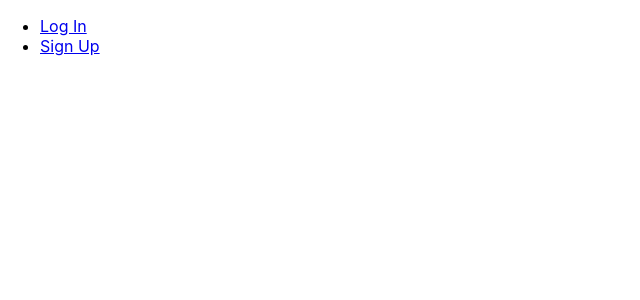
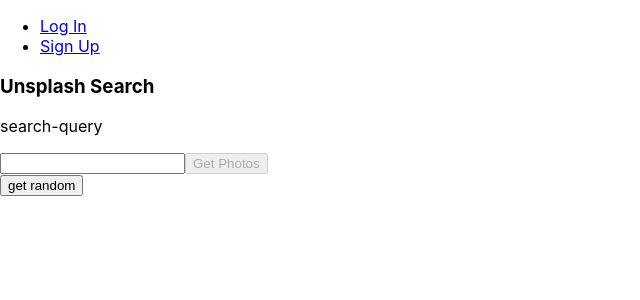
Before and after one commit to treymeetsworld/xplor-app, a React (Create React App) app: page /search in a window 1280 px wide. Shown: the top 300 px of the page, without its empty margins (0-640 px from the left). Built offline with nearby package versions, Linux system fonts and the light colour scheme.

Commit message:
unsplash setup

```diff
--- a/package.json
+++ b/package.json
@@ -7,6 +7,7 @@
     "@testing-library/jest-dom": "^5.14.1",
     "@testing-library/react": "^11.2.7",
     "@testing-library/user-event": "^12.8.3",
+    "axios": "^0.24.0",
     "bcrypt": "^5.0.1",
     "cors": "^2.8.5",
     "dotenv": "^10.0.0",
@@ -14,11 +15,13 @@
     "jsonwebtoken": "^8.5.1",
     "mongoose": "^6.0.13",
     "morgan": "^1.10.0",
+    "node-fetch": "^3.1.0",
     "node-sass": "^6.0.1",
     "react": "^17.0.2",
     "react-dom": "^17.0.2",
     "react-router-dom": "^6.0.2",
     "react-scripts": "^4.0.3",
+    "unsplash-js": "^7.0.15",
     "web-vitals": "^1.1.2"
   },
   "scripts": {
--- a/src/pages/App/App.jsx
+++ b/src/pages/App/App.jsx
@@ -6,6 +6,7 @@ import Login from '../Login/Login'
 import Landing from '../Landing/Landing'
 import Users from '../Users/Users'
 import Profile from '../Profile/Profile'
+import Unsplash from '../Unsplash/Unsplash'
 import * as authService from '../../services/authService'
 import TripForm from '../../components/TripForm/TripForm'
 import { createTrip, getTrips, deleteTrip, updateTrip} from '../../services/tripService'
@@ -40,6 +41,7 @@ const App = () => {
 				<Route path='/users' element={user ? <Users /> : <Navigate to='/login' />} />
 				<Route path='/profile' element={user ? <Profile/> : <Navigate to='/signup' />} />
 				<Route path='/addTrip' element={<TripForm  handleCreateTrip={handleCreateTrip} />} />
+				<Route path='/search' element={<Unsplash />} />
 			</Routes>
 		</>
 	);
--- a/src/pages/Profile/Profile.jsx
+++ b/src/pages/Profile/Profile.jsx
@@ -8,6 +8,7 @@ const Profile = ({user}) => {
       </h1>
         {user ? `hello${user}` :""}
         <Link to='/addTrip' >Add trip</Link>
+        <Link to='/search' >search</Link>
     </main>
   )
 }
--- /dev/null
+++ b/src/pages/Unsplash/Unsplash.jsx
@@ -0,0 +1,72 @@
+import React, { useState } from 'react';
+import { getPhotos, getRandomPhoto } from '../../services/unsplashService';
+import axios from 'axios'
+
+
+
+const Unsplash = () => {
+  const [formData, setFormData] = useState({
+    query: ''
+  })
+  const [randomPhoto, setRandomPhoto] = useState([])
+
+
+  const handleChange = e => {
+    setFormData({
+      ...formData,
+      [e.target.name]: e.target.value
+    })
+  }
+  const handleSubmit = async e => {
+    e.preventDefault()
+    try {
+      getPhotos(formData.query)
+      .then(photoData => {
+        console.log(photoData)
+      })
+    } catch (err) {
+      console.log(err)
+    }
+  }
+
+  const handleRandom = evt => {
+    try {
+      getRandomPhoto()
+      .then(photo => {
+        console.log(photo)
+      })
+    } catch (err) {
+      console.log(err)
+    }
+
+  }
+
+
+  const { query } = formData
+
+  const isFormInvalid = () => {
+    return !(query)
+  }
+
+  return (
+    <div>
+      <h3>Unsplash Search</h3>
+      <form
+      autoComplete="off"
+      onSubmit={handleSubmit}
+      >
+      <p> search-query</p>
+      <input
+        type="text"
+        value={query}
+        name="query"
+        onChange={handleChange}
+      />
+      <button disabled={isFormInvalid()}>Get Photos</button>
+      </form>
+      <button onClick={handleRandom}>get random</button>
+    </div>
+  );
+}
+
+export default Unsplash;
--- /dev/null
+++ b/src/services/unsplashService.js
@@ -0,0 +1,19 @@
+
+
+
+function getPhotos(query) {
+  return fetch(`/api/unsplash/${query}`)
+  .then(res => res.json())
+}
+
+
+function getRandomPhoto() {
+  fetch(`/api/unsplash/random`)
+  .then(res => res.json())
+}
+
+
+export {
+  getPhotos,
+  getRandomPhoto
+}
```
Also changed, not shown: controllers/unsplash.js (added, +29 -0 lines), routes/unsplash.js (added, +16 -0 lines), server.js (+9 -0 lines), 1 other file (tests, documents, lock files or other folders).
